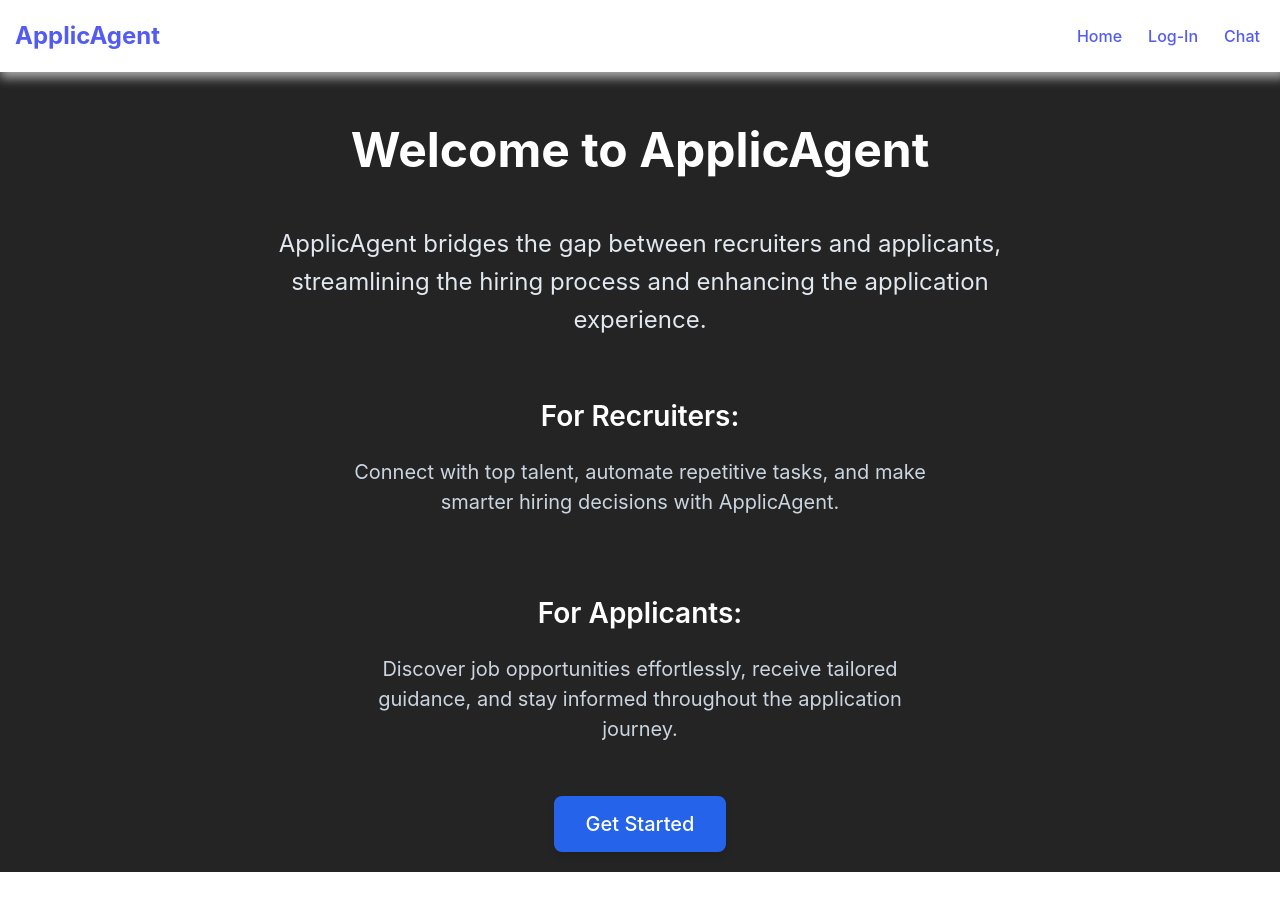
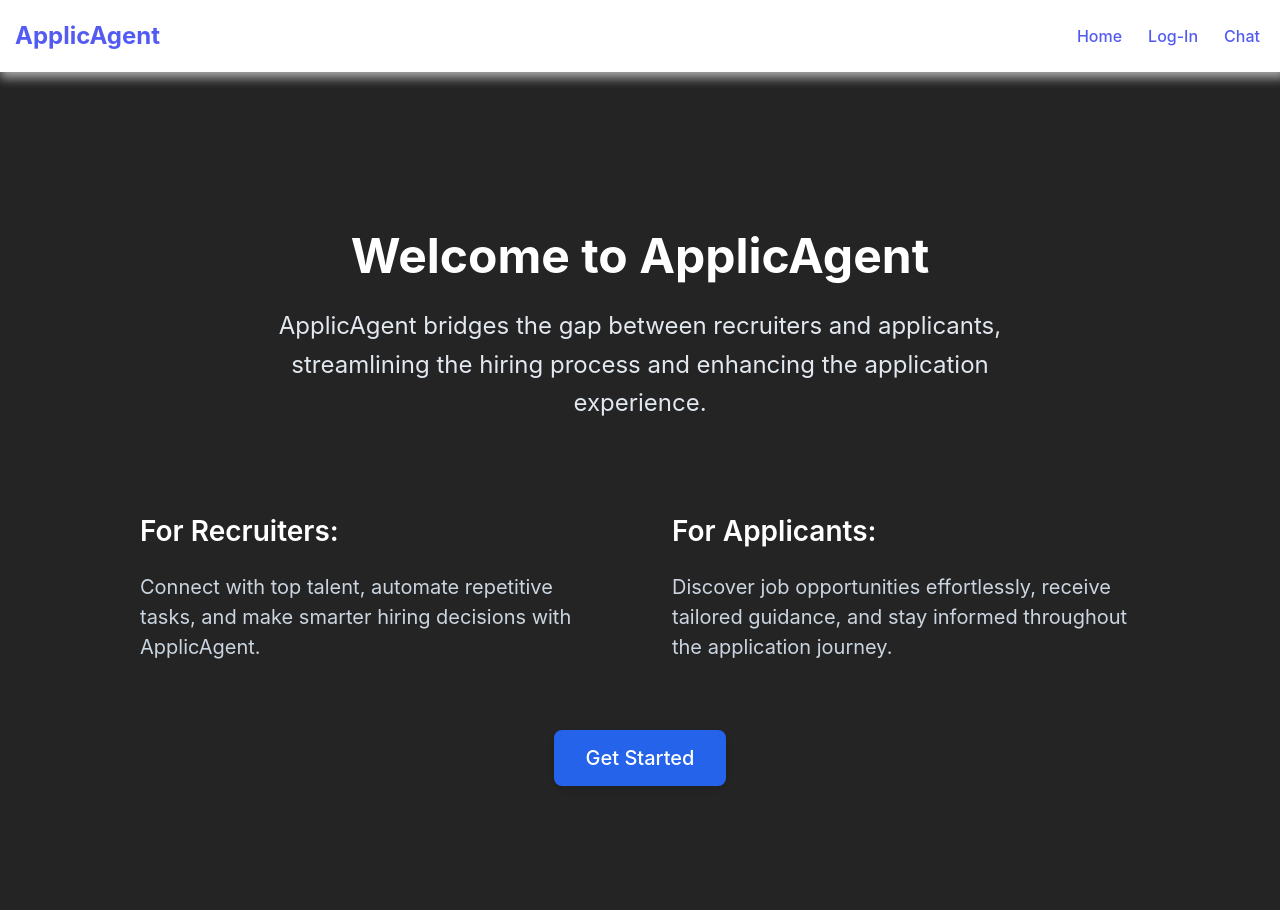
Before and after one commit to baeww/SkibidiRecruiter, a React (Vite) app in the folder client/: page / in a window 1280 px wide. Before the commit the page ends 872 px from the top, so only its background shows below. Built offline with nearby package versions, Linux system fonts and the light colour scheme.

Commit message:
Update Landing.jsx

```diff
--- a/client/src/Landing.jsx
+++ b/client/src/Landing.jsx
@@ -16,22 +16,34 @@ export default function Landing({ userRole }) {
 
     return (
         <div style={styles.container}>
+            {/* Centered Header Section */}
+            <div style={styles.header}>
                 <h1 style={styles.title}>Welcome to ApplicAgent</h1>
                 <p style={styles.description}>
                     ApplicAgent bridges the gap between recruiters and applicants, streamlining the hiring process and enhancing the application experience.
                 </p>
-            <div style={styles.section}>
+            </div>
+
+            {/* Two-Column Layout for Recruiter and Applicant Sections */}
+            <div style={styles.columns}>
+                {/* Recruiter Section */}
+                <div style={styles.column}>
                     <h2 style={styles.subtitle}>For Recruiters:</h2>
                     <p style={styles.text}>
                         Connect with top talent, automate repetitive tasks, and make smarter hiring decisions with ApplicAgent.
                     </p>
                 </div>
-            <div style={styles.section}>
+
+                {/* Applicant Section */}
+                <div style={styles.column}>
                     <h2 style={styles.subtitle}>For Applicants:</h2>
                     <p style={styles.text}>
                         Discover job opportunities effortlessly, receive tailored guidance, and stay informed throughout the application journey.
                     </p>
                 </div>
+            </div>
+
+            {/* Get Started Button */}
             <button style={styles.getStartedButton} onClick={handleNextScreen}>
                 Get Started
             </button>
@@ -39,41 +51,52 @@ export default function Landing({ userRole }) {
     );
 }
 
-// Inline styles for JSX
+// Inline styles
 const styles = {
     container: {
         display: 'flex',
         flexDirection: 'column',
         alignItems: 'center',
         justifyContent: 'center',
-        textAlign: 'center',
         height: '100vh',
         backgroundColor: '#242424',
         color: '#ffffff',
-        padding: '0 2rem',
+        padding: '20px',
         margin: 0,
+        textAlign: 'center',
+    },
+    header: {
+        marginBottom: '2rem',
     },
     title: {
         fontSize: '3rem',
         fontWeight: 'bold',
-        marginBottom: '1.5rem',
+        marginBottom: '1rem',
         color: '#ffffff',
     },
     description: {
         fontSize: '1.5rem',
+        color: '#e2e8f0',
         marginBottom: '2rem',
         maxWidth: '800px',
         lineHeight: '1.6',
-        color: '#e2e8f0',
     },
-    section: {
-        marginBottom: '2rem',
-        maxWidth: '600px',
+    columns: {
+        display: 'flex',
+        justifyContent: 'space-between',
+        gap: '4rem',
+        width: '100%',
+        maxWidth: '1000px',
+        marginBottom: '3rem',
+    },
+    column: {
+        flex: 1,
+        textAlign: 'left',
     },
     subtitle: {
         fontSize: '1.75rem',
         fontWeight: '600',
-        marginBottom: '0.5rem',
+        marginBottom: '1rem',
         color: '#ffffff',
     },
     text: {
```
Lines whose indentation alone changed are shown as unchanged.
